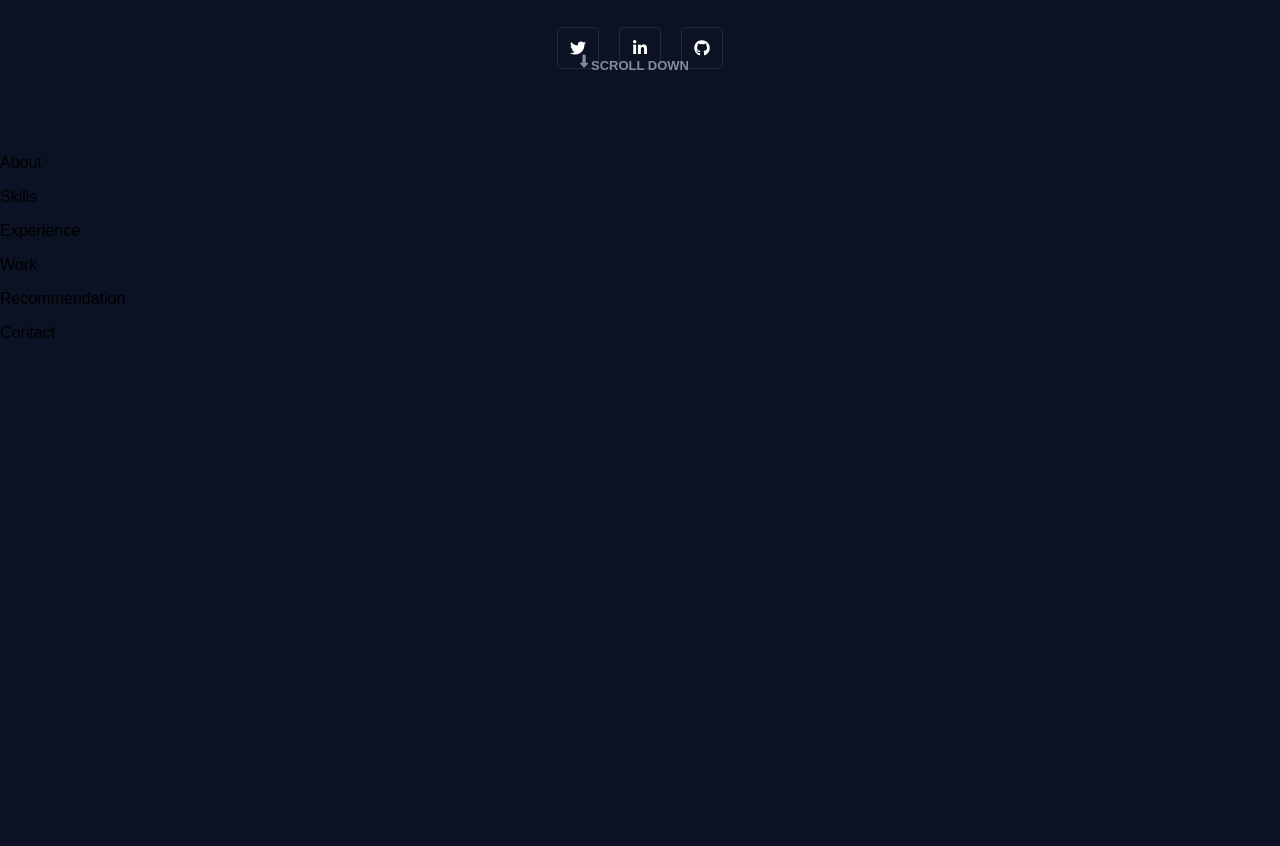
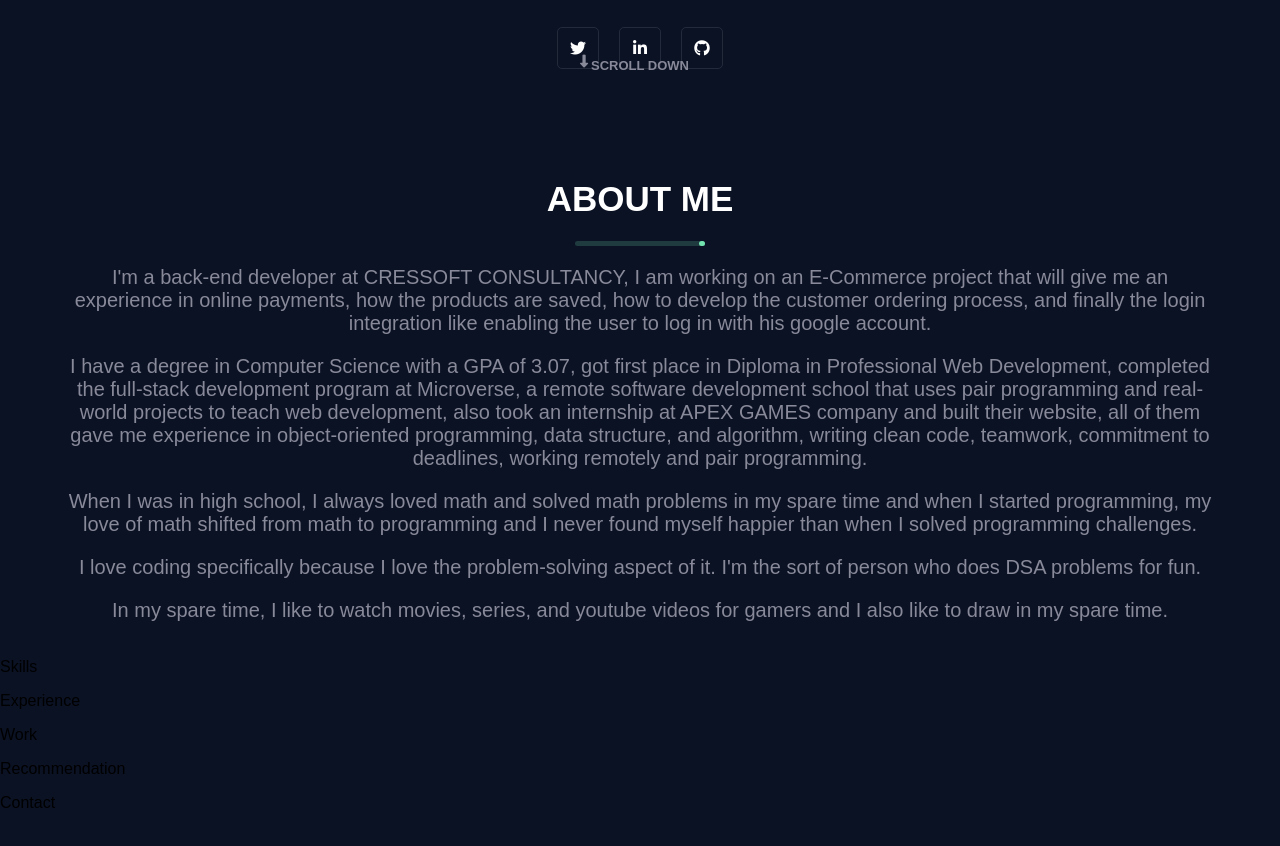
Before and after one commit to ShahierNashaat/Portfolio, a React (Create React App) app: page / in a window 1280 px wide. Shown: the part 680-1526 px from the top of the page. Built offline with nearby package versions, Linux system fonts and the light colour scheme; a web font is replaced by a local one.

Commit message:
Finished about section

```diff
--- a/src/Components/About/About.css
+++ b/src/Components/About/About.css
@@ -1,3 +1,64 @@
-.test {
-  background-color: white;
+.about {
+  display: flex;
+  flex-direction: column;
+  align-items: center;
 }
+
+.about .title {
+  display: flex;
+  flex-direction: column;
+  align-items: center;
+  gap: 15px;
+}
+
+.about .title h2 {
+  color: white;
+  font-weight: bold;
+  line-height: 1.5;
+  margin: 35px 0 0;
+}
+
+.about .title .underline {
+  width: 70%;
+  height: 5px;
+  border-radius: 5px;
+  background-color: #203b40;
+  position: relative;
+  z-index: -1;
+}
+
+.about .title .underline .animation {
+  width: 5%;
+  height: 5px;
+  background-color: #72e2ae;
+  position: absolute;
+  top: 0;
+  animation: left-right 2s infinite;
+  border-radius: 5px;
+}
+
+@keyframes left-right {
+  0% {
+    left: 0;
+  }
+
+  100% {
+    left: 95%;
+  }
+}
+
+.about .description p {
+  text-align: center;
+  color: #888999;
+  padding: 0 5%;
+}
+
+@media only screen and (min-width: 768px) {
+  .about .title h2 {
+    font-size: 35px;
+  }
+
+  .about .description p {
+    font-size: 20px;
+  }
+}
--- a/src/Components/About/About.js
+++ b/src/Components/About/About.js
@@ -2,8 +2,47 @@ import './About.css';
 
 function About() {
   return (
-    <div id="about">
-      <p>About</p>
+    <div className="about" id="about">
+      <div className="title">
+        <h2>ABOUT ME</h2>
+        <span className="underline">
+          <span className="animation" />
+        </span>
+      </div>
+      <div className="description">
+        <p>
+          I&apos;m a back-end developer at CRESSOFT CONSULTANCY,
+          I am working on an E-Commerce project that will give me an experience in online payments,
+          how the products are saved, how to develop the customer ordering process,
+          and finally the login integration like enabling
+          the user to log in with his google account.
+        </p>
+        <p>
+          I have a degree in Computer Science with a GPA of 3.07,
+          got first place in Diploma in Professional Web Development,
+          completed the full-stack development program at Microverse,
+          a remote software development school that uses pair programming
+          and real-world projects to teach web development,
+          also took an internship at APEX GAMES company and built their website,
+          all of them gave me experience in object-oriented programming,
+          data structure, and algorithm, writing clean code, teamwork,
+          commitment to deadlines, working remotely and pair programming.
+        </p>
+        <p>
+          When I was in high school, I always loved math and solved math problems
+          in my spare time and when I started programming, my love of math shifted
+          from math to programming and I never found myself happier
+          than when I solved programming challenges.
+        </p>
+        <p>
+          I love coding specifically because I love the problem-solving aspect of it.
+          I&apos;m the sort of person who does DSA problems for fun.
+        </p>
+        <p>
+          In my spare time, I like to watch movies, series,
+          and youtube videos for gamers and I also like to draw in my spare time.
+        </p>
+      </div>
     </div>
   );
 }
--- a/src/Components/Header/Header.css
+++ b/src/Components/Header/Header.css
@@ -96,6 +96,7 @@ header .menu ul li button:hover {
   position: fixed;
   width: 100%;
   left: 0;
+  top: 0;
   z-index: 1;
   animation: animate-header 1s;
 }
--- a/src/Components/Header/Header.js
+++ b/src/Components/Header/Header.js
@@ -11,8 +11,10 @@ function Header() {
       const topOfWindow = window.scrollY;
       if (topOfWindow >= aboutOffsetTop - 300 && headerRef.current.className !== 'fixed') {
         headerRef.current.className = 'fixed';
+        document.body.style.marginTop = '92px';
       } else if (topOfWindow < aboutOffsetTop - 300) {
         headerRef.current.className = '';
+        document.body.style.marginTop = '0';
       }
     });
   }, []);
@@ -35,9 +37,9 @@ function Header() {
     const rightPlaceOffsetTop = document.querySelector(`#${id}`).offsetTop;
     const headerHeight = headerRef.current.offsetHeight;
     if (headerRef.current.className === 'fixed') {
-      window.scrollTo(0, rightPlaceOffsetTop - headerHeight - 20);
+      window.scrollTo(0, rightPlaceOffsetTop - headerHeight);
     } else {
-      window.scrollTo(0, rightPlaceOffsetTop - headerHeight - 100);
+      window.scrollTo(0, rightPlaceOffsetTop - headerHeight);
     }
   };
 
--- a/src/Components/Headline/Headline.js
+++ b/src/Components/Headline/Headline.js
@@ -7,7 +7,7 @@ function Headline() {
   const scrollToAbout = () => {
     const about = document.querySelector('#about');
     const headerHeight = document.querySelector('header').offsetHeight;
-    window.scrollTo(0, about.offsetTop - headerHeight - 100);
+    window.scrollTo(0, about.offsetTop - headerHeight);
   };
 
   useEffect(() => {
```
